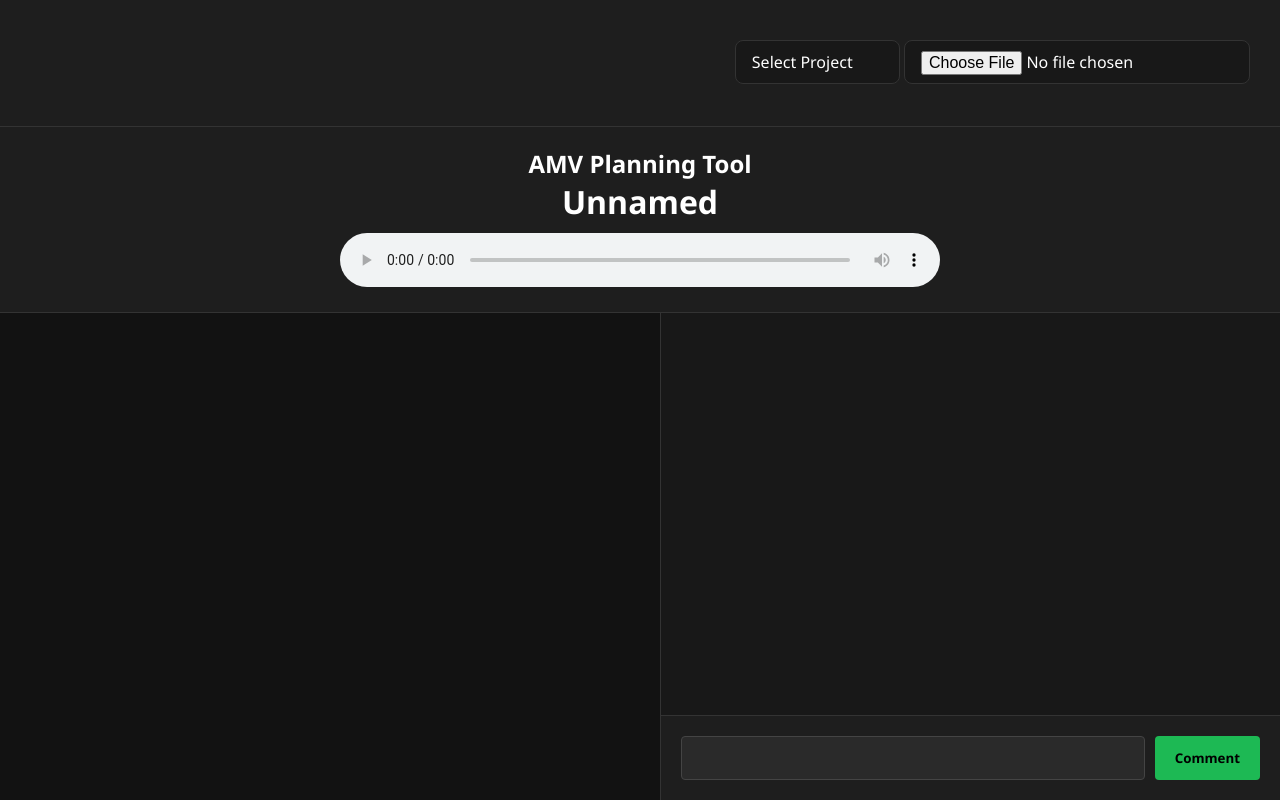
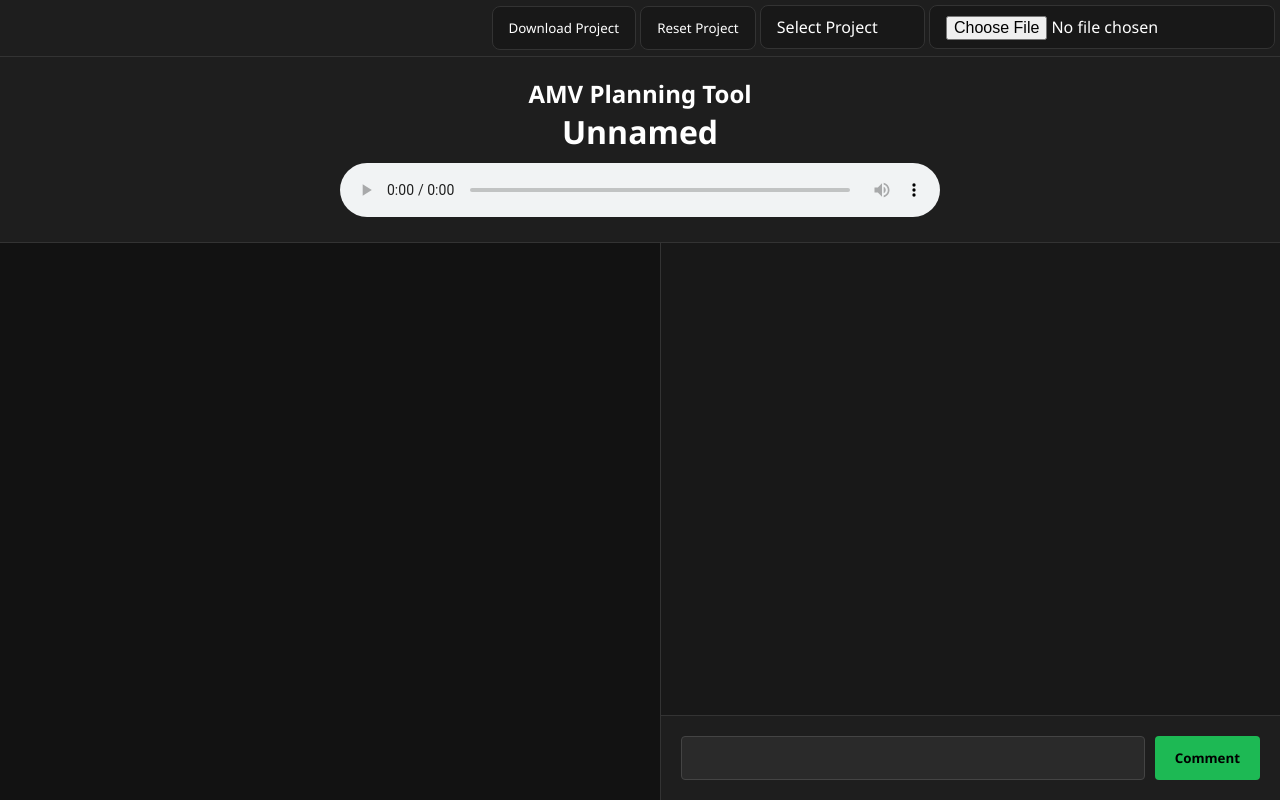
Before and after one commit to Jakabi107/amv-planning-tool, a plain HTML site: page main.html in a window 1280 px wide. Drawn offline with Linux system fonts and the light colour scheme.

Commit message:
add visual reset and download button

```diff
--- a/main.html
+++ b/main.html
@@ -9,6 +9,9 @@
 </head>
 <body>
     <header class="tools-header">
+        <button class="header-button">Download Project</button>
+        <button class="header-button">Reset Project</button>
+
         <select id="upload-select" class="styled-select">
             <option selected="true" value="all">Select Project</option>
             <option value="audio">Select Audio</option>
@@ -16,6 +19,7 @@
             <option value="comments">Select Comments</option>
         </select>
         <input type="file" id="data-upload" accept=".amvp" class="styled-upload">
+
     </header>
     <header>
 
--- a/styles.css
+++ b/styles.css
@@ -6,8 +6,19 @@
     transition: padding 0.3s ease;
 }
 
-.tools-header:hover {
-    padding: 40px 30px;
+.header-button {
+    background: #181818;
+    color: white;
+    border: 1px solid #333;
+    border-radius: 8px;
+    font-weight: normal;
+    cursor: pointer;
+    padding: 10px 16px;
+    height: 95%;
+}
+
+.header-button:hover {
+    background: #2a2a2a;
 }
 
 .styled-select {
```
